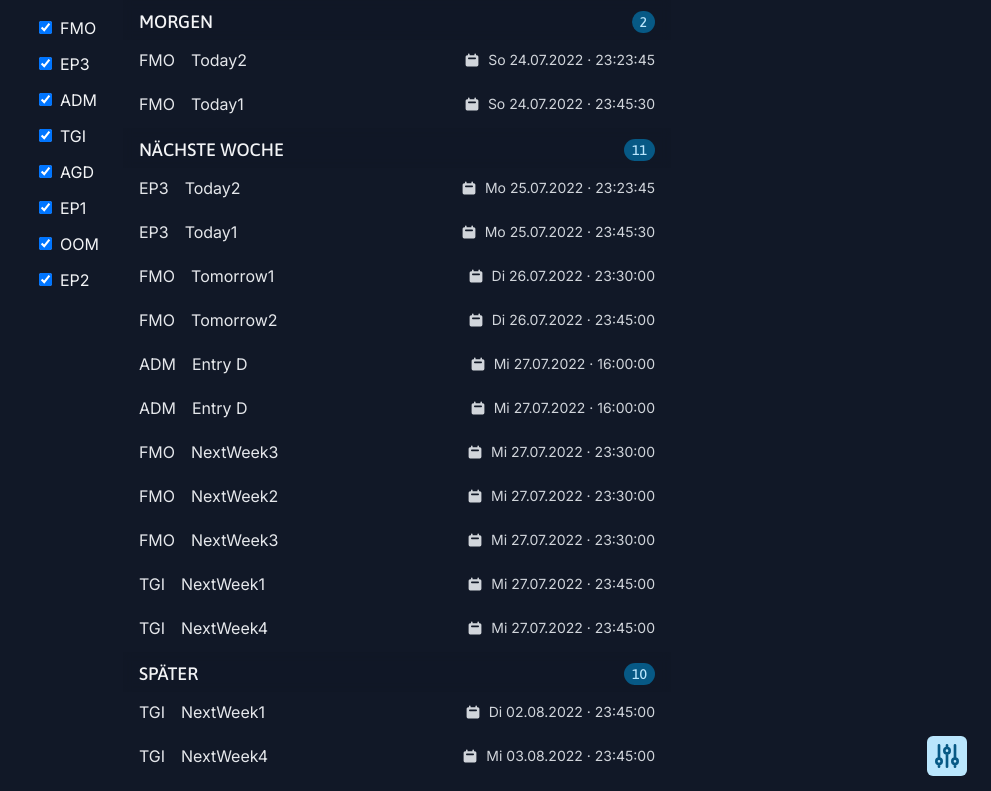
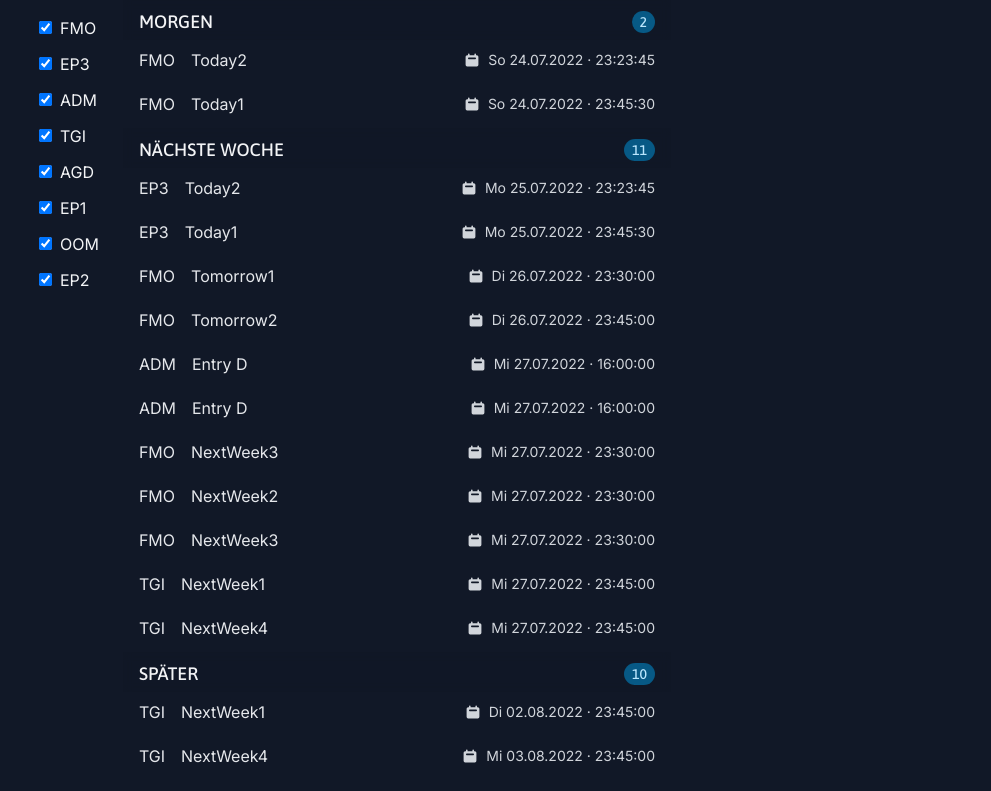
Before and after one commit to matteioo/Deadline-Watcher, a Vue app: page / in a window 1280 px wide. Shown: the top 791 px of the page, without its empty margins (289-1280 px from the left). Built offline with nearby package versions, Linux system fonts and the light colour scheme.

Commit message:
hid sidebar button on >sm

```diff
--- a/src/App.vue
+++ b/src/App.vue
@@ -268,7 +268,7 @@ export default {
 </script>
 
 <template>
-	<button @click="sidebarToggled = true" class="z-[5] fixed right-6 bottom-6 rounded-md bg-sky-200 p-1">
+	<button @click="sidebarToggled = true" class="z-[5] fixed right-6 bottom-6 rounded-md bg-sky-200 p-1 sm:hidden">
 		<AdjustmentsIcon class="h-8 w-8 text-sky-800"/>
 	</button>
 
```
